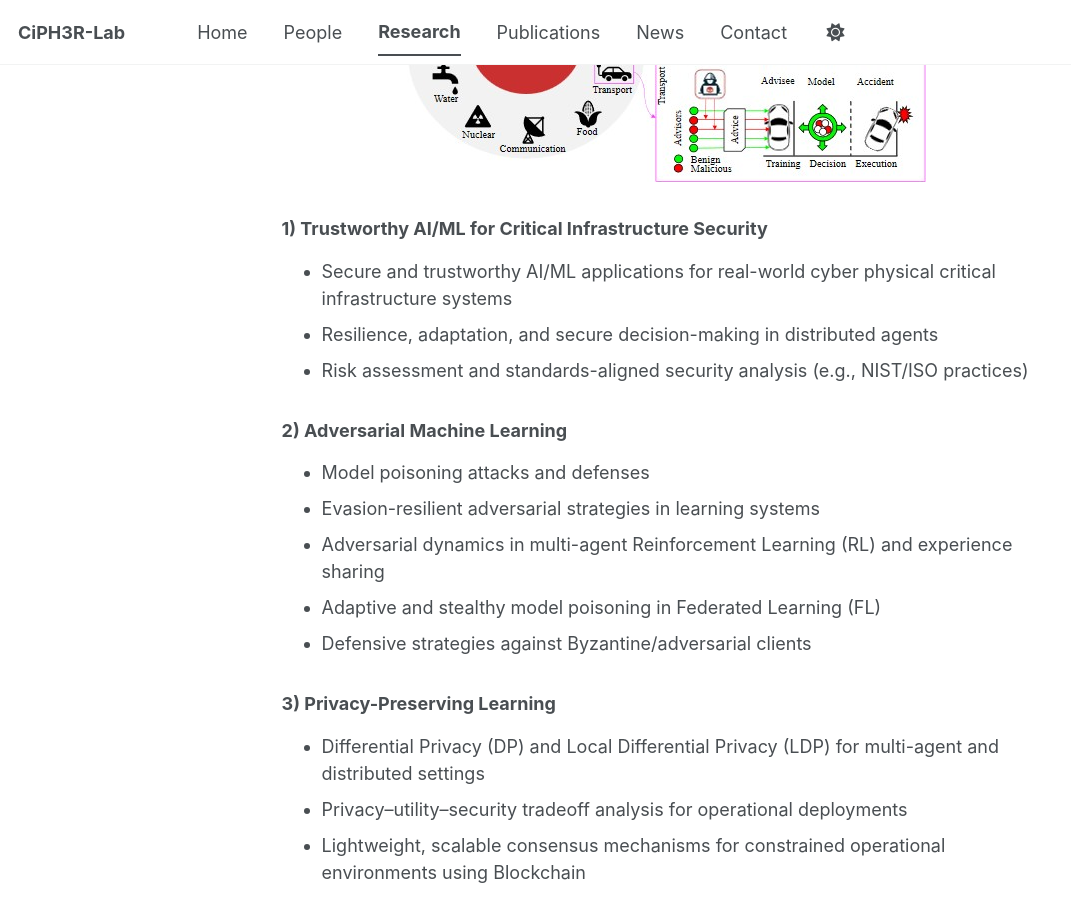
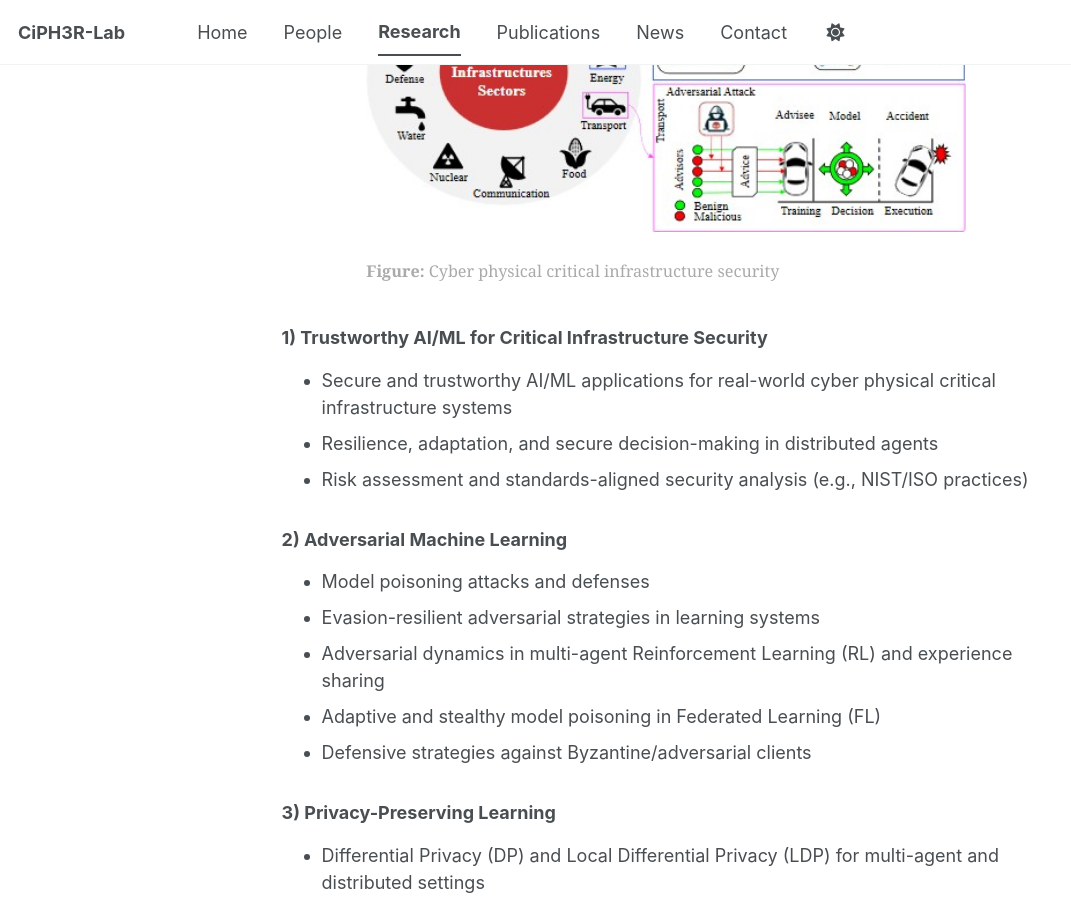
Before and after one commit to ciph3rLab/ciph3rLab.github.io, a Jekyll site: the page built from _pages/research.md, in a window 1280 px wide and 900 px high, scrolled down 556 px. Shown: the whole window, without its empty margins (0-1071 px from the left). Built offline with Jekyll 4.4.1, drawn with Linux system fonts in a browser that asks for light colours; a script bundle is joined from its source files by our own code; library files that are not in the unit come from our copies.

Commit message:
Update research.md

```diff
--- a/_pages/research.md
+++ b/_pages/research.md
@@ -10,10 +10,15 @@ CiPH3R-Lab focuses on **secure and trustworthy cybersecurity and AI/ML applicati
 
 ## Core Research Thrusts
 
-<img src="/images/projects/cpci-security.jpg"
-     alt="Cyber physical critical infrastructure security"
-     caption="Figure: Cyber physical critical infrastructure security"
-     style="max-width:600px; display:block; margin: 1rem auto;">
+<figure style="max-width:600px; margin: 1.5rem auto; text-align:center;">
+  <img src="/images/projects/cpci-security.jpg"
+       alt="Cyber physical critical infrastructure security"
+       style="width:100%;">
+
+  <figcaption style="font-size:0.9em; color:#aaa; margin-top:0.5rem;">
+    <strong>Figure: </strong> Cyber physical critical infrastructure security
+  </figcaption>
+</figure>
 
 
 
```
